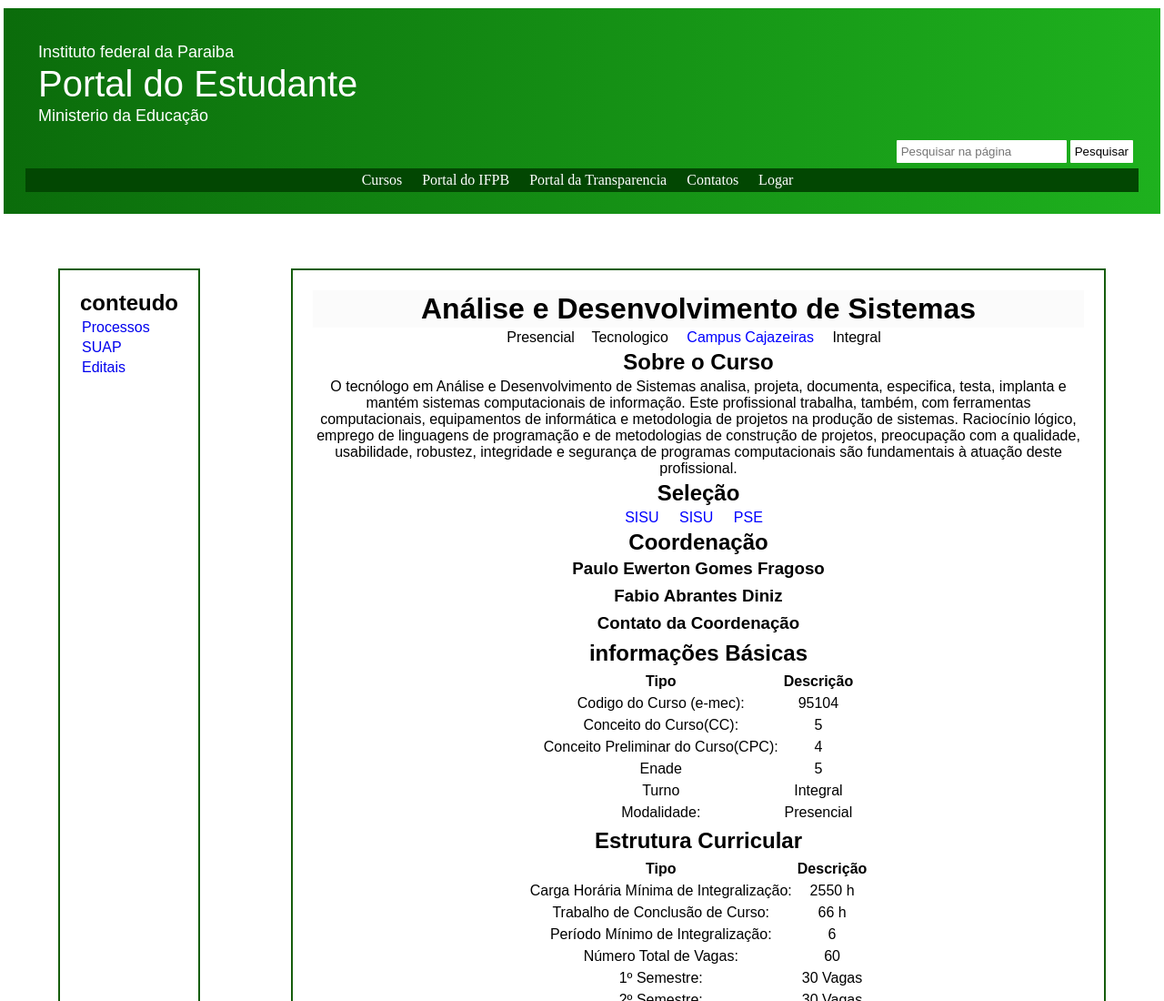
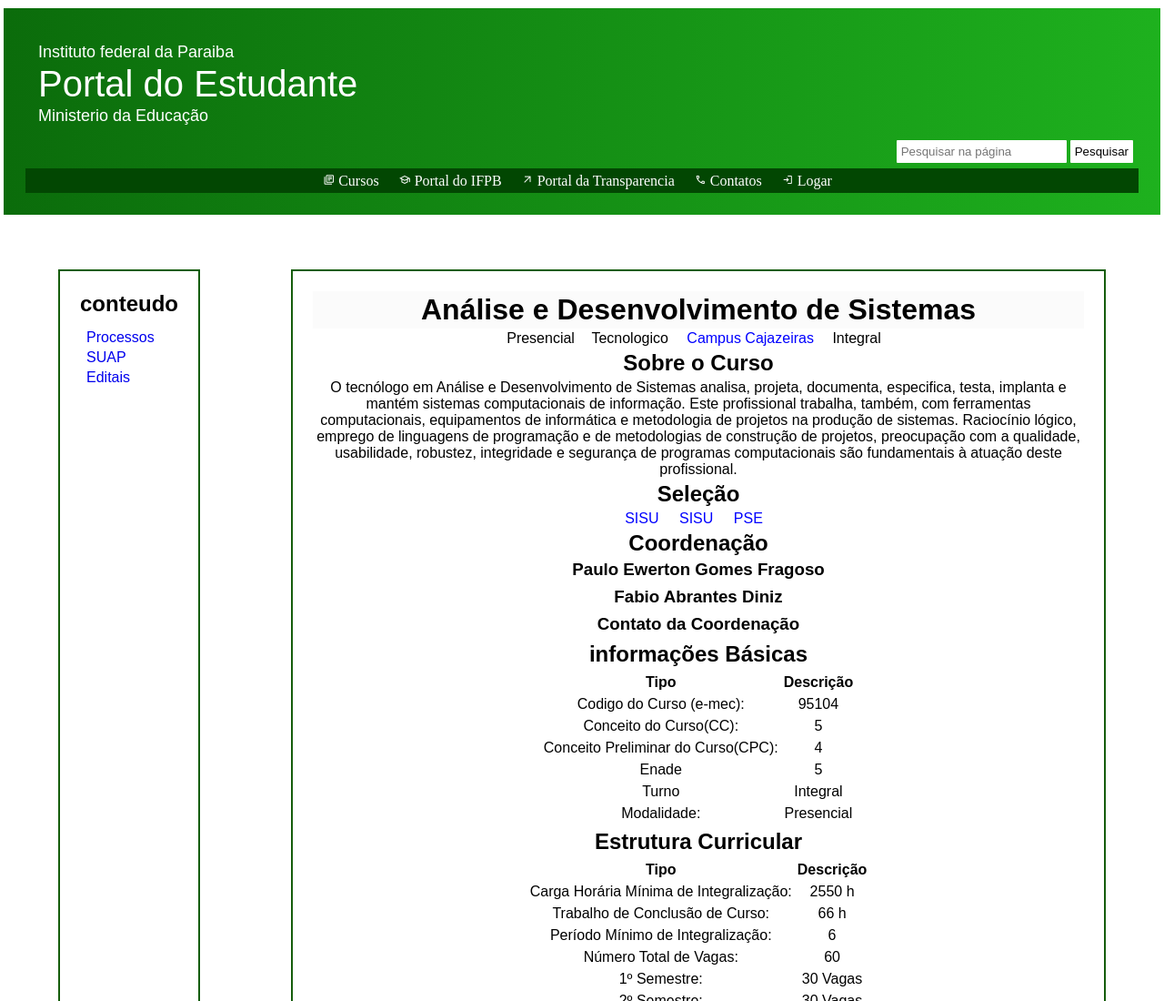
Before and after one commit to Altamira-GCM/Projeto-Final-GCM, a website: page paginaprincipal.html in a window 1280 px wide. Shown: the top 1100 px of the page at 91% size. Drawn offline with nearby package versions, Linux system fonts and the light colour scheme.

Commit message:
Adicionando icones à barra do cabeçalho

```diff
--- a/paginaprincipal.css
+++ b/paginaprincipal.css
@@ -22,7 +22,8 @@
 .main ul {
     list-style-type:none ;
     margin: 0;
-    padding: 0;
+    padding: 5px;
+    margin-top: 5px;
 }
 
 .main li {
@@ -123,9 +124,14 @@ footer {
     text-decoration: none;
 }
 
+.sobre li span {
+    font-size: small;
+}
+
 .sobre li a:hover {
     text-decoration: underline;
 }
+
 
 .curso {
     font-family: Arial, Helvetica, sans-serif  ;
--- a/paginaprincipal.html
+++ b/paginaprincipal.html
@@ -5,6 +5,11 @@
     <meta name="viewport" content="width=device-width, initial-scale=1.0">
     <link rel="stylesheet" href="paginaprincipal.css">
     <link rel="shortcut icon" href="icons/icon.png" type="image/x-icon">
+    <link rel="stylesheet" href="https://fonts.googleapis.com/css2?family=Material+Symbols+Outlined:opsz,wght,FILL,GRAD@48,400,0,0" />
+    <link rel="stylesheet" href="https://fonts.googleapis.com/css2?family=Material+Symbols+Outlined:opsz,wght,FILL,GRAD@48,400,0,0" />
+    <link rel="stylesheet" href="https://fonts.googleapis.com/css2?family=Material+Symbols+Outlined:opsz,wght,FILL,GRAD@48,400,0,0" />
+    <link rel="stylesheet" href="https://fonts.googleapis.com/css2?family=Material+Symbols+Outlined:opsz,wght,FILL,GRAD@48,400,0,0" />
+    <link rel="stylesheet" href="https://fonts.googleapis.com/css2?family=Material+Symbols+Outlined:opsz,wght,FILL,GRAD@48,400,0,0" />
     <link rel="stylesheet" href="https://fonts.googleapis.com/css2?family=Material+Symbols+Outlined:opsz,wght,FILL,GRAD@48,400,0,0" />
     <title>Página do Curso ADS</title>
 </head>
@@ -37,11 +42,21 @@
                 <nav class="sobre">
                     <div id="conteiner">
                         <ul>
-                            <li><a href="https://estudante.ifpb.edu.br/cursos/">Cursos</a></li>
-                            <li><a href="https://ifpb.edu.br/">Portal do IFPB</a></li>
-                            <li><a href="https://ifpb.edu.br/transparencia/">Portal da Transparencia</a></li>
-                            <li><a href="https://ifpb.edu.br/transparencia/">Contatos</a></li>
-                            <li><a href="https://estudante.ifpb.edu.br/login/">Logar</a></li>
+                            <li><span class="material-symbols-outlined">
+                                library_books
+                                </span><a href="https://estudante.ifpb.edu.br/cursos/">Cursos</a></li>
+                            <li><span class="material-symbols-outlined">
+                                school
+                                </span><a href="https://ifpb.edu.br/">Portal do IFPB</a></li>
+                            <li><span class="material-symbols-outlined">
+                                arrow_outward
+                                </span><a href="https://ifpb.edu.br/transparencia/">Portal da Transparencia</a></li>
+                            <li><span class="material-symbols-outlined">
+                                call
+                                </span><a href="https://ifpb.edu.br/transparencia/">Contatos</a></li>
+                            <li><span class="material-symbols-outlined">
+                                login
+                                </span><a href="https://estudante.ifpb.edu.br/login/">Logar</a></li>
                         </ul>
 
                 </div>
```
